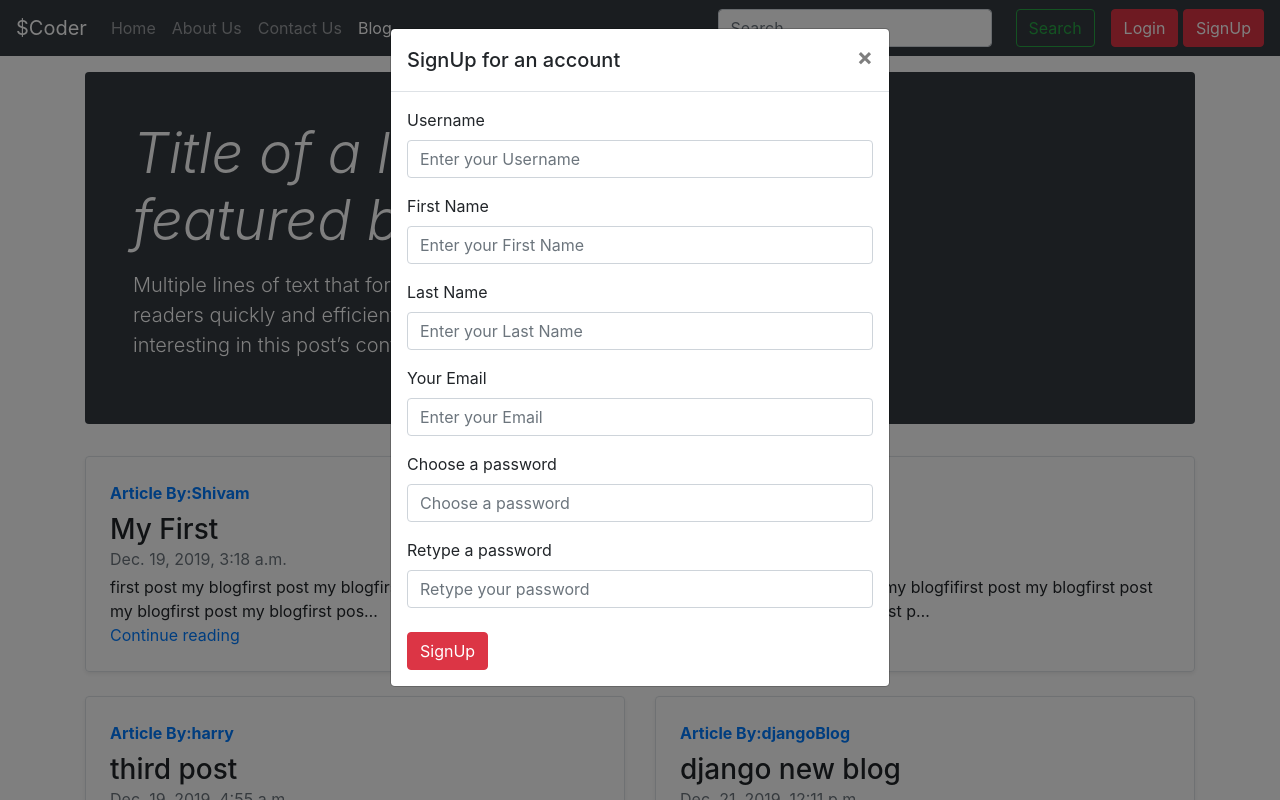
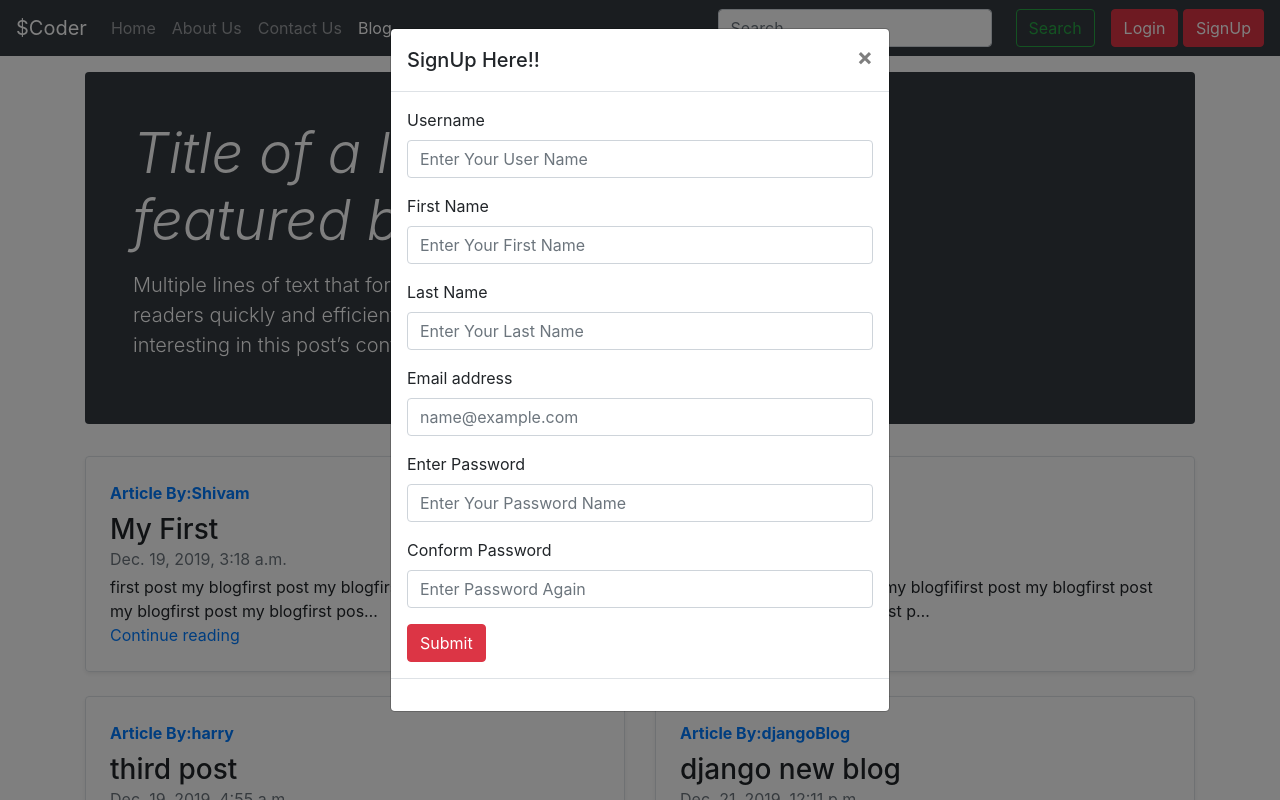
Before and after one commit to ShivamPytho/BlogDjango, a Django app: page /blog/ in a window 1280 px wide, after a click on "SignUp". Run offline with Django 3.2, Linux system fonts and the light colour scheme; data comes from the database, SQL or seed files in the repository; both versions use the stored data as it was after the commit; parts of the project's set-up code (start-up, migrations or seed data) failed here and were passed over; some libraries are stand-ins or nearby versions.

Commit message:
Initial !

```diff
--- a/home/admin.py
+++ b/home/admin.py
@@ -1,4 +1,5 @@
 from django.contrib import admin
-from .models import Contact
+from .models import Contact, SignUp
 # Register your models here.
 admin.site.register(Contact)
+admin.site.register(SignUp)
--- a/home/urls.py
+++ b/home/urls.py
@@ -6,5 +6,6 @@ urlpatterns = [
     path('about/', views.about, name='about'),
     path('contact/', views.contact, name='contact'),
     path('search/', views.search, name='search'),
+    path('signup/', views.signup, name='signup'),
 
 ]
--- a/templates/base.html
+++ b/templates/base.html
@@ -59,84 +59,78 @@
     </button>
   </div>
   {% endfor %}
-  <!-- Login Modal -->
-  <div class="modal fade" id="loginModal" tabindex="-1" role="dialog" aria-labelledby="loginModal" aria-hidden="true">
+
+
+<!-- signUp Modal -->
+<div class="modal fade" id="signupModal" tabindex="-1" role="dialog" aria-labelledby="signupModal" aria-hidden="true">
   <div class="modal-dialog" role="document">
     <div class="modal-content">
-
       <div class="modal-header">
-          <h5 class="modal-title" id="loginModal">Login using your credentials</h5>
+        <h5 class="modal-title" id="signupModalTitle">SignUp Here!!</h5>
         <button type="button" class="close" data-dismiss="modal" aria-label="Close">
           <span aria-hidden="true">&times;</span>
         </button>
       </div>
-
       <div class="modal-body">
-          <form action="/profile/login" method='post'><input type="hidden" name="csrfmiddlewaretoken"
-              value="Xnc5aUHELbx8ljlkwYTVq8vj9Bw2uN2efwuK90BVYGLA0j91b333HPyDJhwmVZx4">
+        <form action="signup/" method="post">
+        {% csrf_token %}
   <div class="form-group">
-              <label for="lusername">Username</label>
-              <input type="name" class="form-control" id="luname" placeholder="Enter your username" name="uname">
+    <label for="username">Username</label>
+    <input type="text" class="form-control" id="username" name="username" placeholder="Enter Your User Name" required>
   </div>
   <div class="form-group">
-              <label for="password">Password</label>
-              <input type="password" class="form-control" id="lpassword" placeholder="Enter your password"
-                name="password">
+    <label for="fname">First Name</label>
+    <input type="text" class="form-control" id="fname" name="fname" placeholder="Enter Your First Name" required>
   </div>
-            <div class="g-recaptcha" data-sitekey="6LdvcqwUAAAAACmPYNVoiJA7D84xLSQQt5g9p10m"></div>
-            <input type="hidden" name="path" value="/">
+  <div class="form-group">
+    <label for="lname">Last Name</label>
+    <input type="text" class="form-control" id="lname" name="lname" placeholder="Enter Your Last Name" required>
+  </div>
+  <div class="form-group">
+    <label for="email">Email address</label>
+    <input type="email" class="form-control" id="email" name="email" placeholder="name@example.com" required>
+  </div>
+  <div class="form-group">
+    <label for="password">Enter  Password</label>
+    <input type="password" class="form-control" id="password" name="password" placeholder="Enter Your Password Name" required>
+  </div>
+  <div class="form-group">
+    <label for="password1">Conform Password</label>
+    <input type="password" class="form-control" id="password1" name="password1" placeholder="Enter Password Again" required>
+  </div>
+   <button type="submit" class="btn btn-danger">Submit</button>
+</form>
+      </div>
+      <div class="modal-footer">
 
-            <button type="submit" class="btn btn-danger mt-2" id="loginsubmit">Login</button>
-          </form>
       </div>
     </div>
   </div>
 </div>
-
-  <!-- SignUp Modal -->
-  <div class="modal fade" id="signupModal" tabindex="-1" role="dialog" aria-labelledby="signupModal" aria-hidden="true">
+<!-- signUp Modal -->
+<div class="modal fade" id="loginModal" tabindex="-1" role="dialog" aria-labelledby="loginModal" aria-hidden="true">
   <div class="modal-dialog" role="document">
     <div class="modal-content">
       <div class="modal-header">
-          <h5 class="modal-title" id="signupModal">SignUp for an account</h5>
+        <h5 class="modal-title" id="loginModal">LogIn Here!!</h5>
         <button type="button" class="close" data-dismiss="modal" aria-label="Close">
           <span aria-hidden="true">&times;</span>
         </button>
       </div>
-
       <div class="modal-body">
-          <form name="contact" method="POST" action=""><input type="hidden" name="csrfmiddlewaretoken"
-              value="Xnc5aUHELbx8ljlkwYTVq8vj9Bw2uN2efwuK90BVYGLA0j91b333HPyDJhwmVZx4">
-            {% csrf_token %}
+        <form>
   <div class="form-group">
-              <label for="uname">Username</label>
-              <input type="text" class="form-control" id="uname" placeholder="Enter your Username" name="uname">
+    <label for="username">Username</label>
+    <input type="text" class="form-control" id="uname" name="uname" placeholder="Enter Your User Name" required>
   </div>
   <div class="form-group">
-              <label for="name">First Name</label>
-              <input type="text" class="form-control" id="fname" placeholder="Enter your First Name" name="fname">
+    <label for="pass">Enter a Password</label>
+    <input type="password" class="form-control" id="pass" name="pass" placeholder="Enter Your Password " required>
   </div>
-            <div class="form-group">
-              <label for="name">Last Name</label>
-              <input type="text" class="form-control" id="lname" placeholder="Enter your Last Name" name="lname">
-            </div>
-            <div class="form-group">
-              <label for="email">Your Email</label>
-              <input type="email" class="form-control" id="email" placeholder="Enter your Email" name="email">
-            </div>
-            <div class="form-group">
-              <label for="password">Choose a password</label>
-              <input type="password" class="form-control" id="password" placeholder="Choose a password" name="password">
-            </div>
-            <div class="form-group">
-              <label for="password2">Retype a password</label>
-              <input type="password" class="form-control" id="password2" placeholder="Retype your password"
-                name="password2">
-            </div>
-            <div class="g-recaptcha" data-sitekey="6LdvcqwUAAAAACmPYNVoiJA7D84xLSQQt5g9p10m"></div>
-            <input type="hidden" name="path" value="/">
-            <button type="submit" class="btn btn-danger mt-2">SignUp</button>
+  <button type="submit" class="btn btn-danger">Submit</button>
 </form>
+      </div> <div class="modal-footer">
+
       </div>
     </div>
   </div>
```
Also changed, not shown: home/models.py (+10 -0 lines), home/views.py (+32 -2 lines), db.sqlite3, home/migrations/0003_signup.py (added), home/migrations/0004_auto_20191223_1644.py (added). Lines whose indentation alone changed are shown as unchanged.
